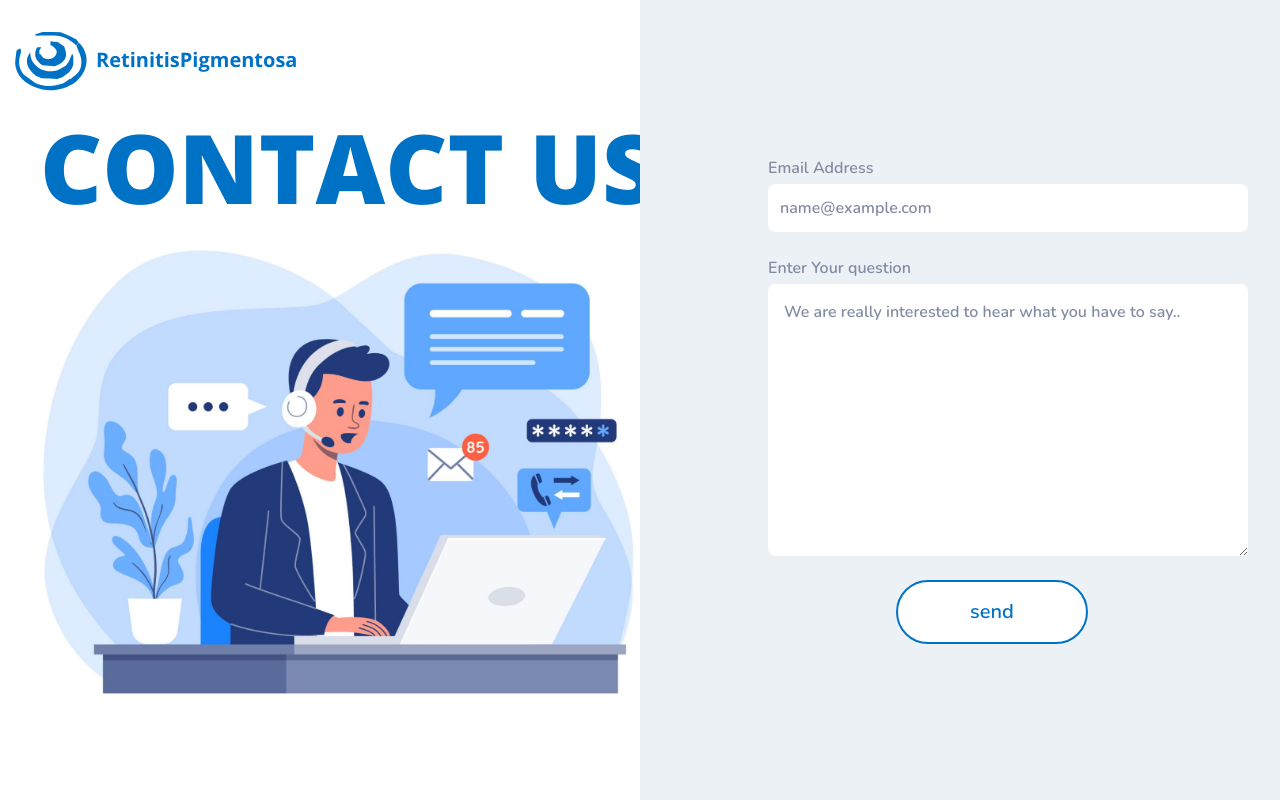
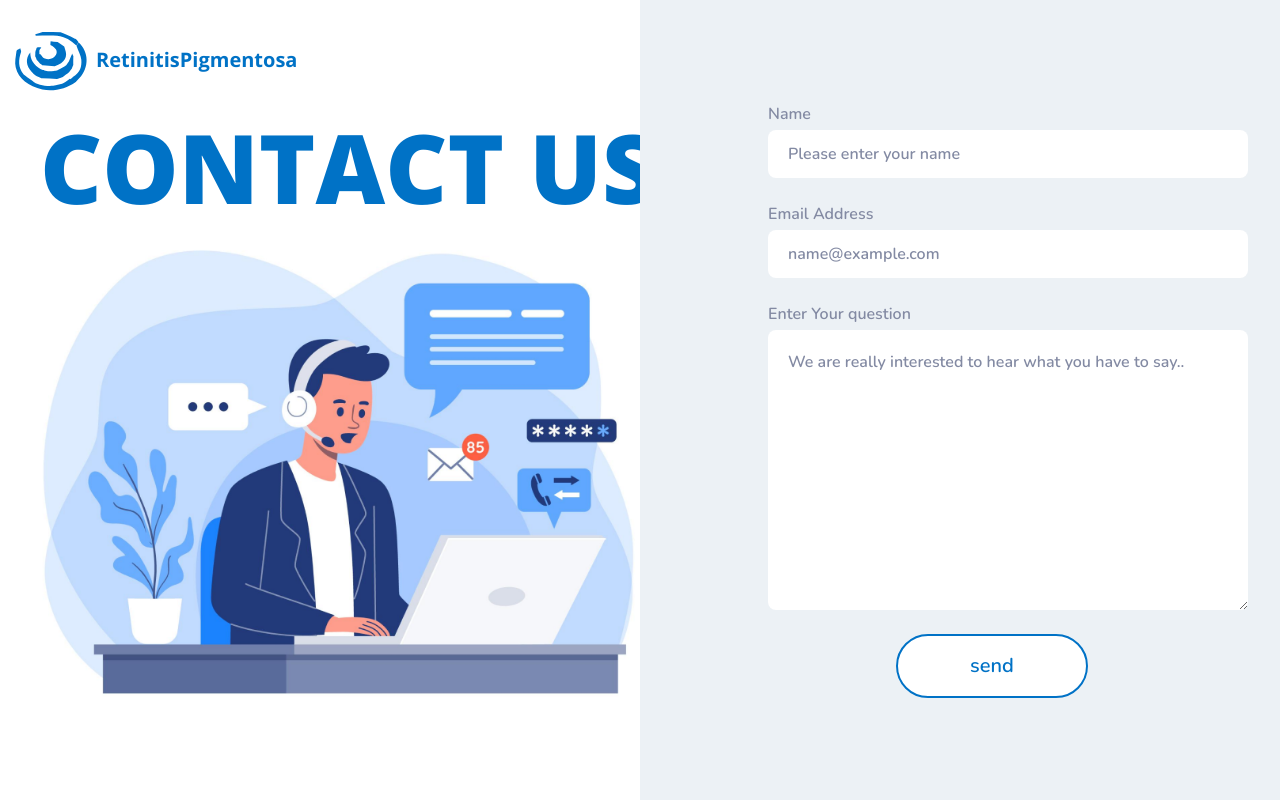
Before and after one commit to EL-Gazoly/RentinitisPigmentosa, a React (Create React App) app in the folder frontend/: page /contact in a window 1280 px wide. Built offline with nearby package versions, Linux system fonts and the light colour scheme.

Commit message:
Add input field and adjust styling for Contact form

```diff
--- a/frontend/src/pages/Contact.jsx
+++ b/frontend/src/pages/Contact.jsx
@@ -17,15 +17,21 @@ const Contact = () => {
          </div>
          <div className="right w-1/2 bg-lightblue grid">
             <div className=' justify-self-center w-full ml-64 self-center grid grid-cols-1  gap-y-6'>
+            <div className='flex flex-col gap-y-1 '>
+                    <label htmlFor="name" className=' text-secondary'>Name</label>
+                    <input type="text"
+                    placeholder='Please enter your name'
+                    className=' w-3/4 h-12 rounded-lg p-5 placeholder:text-secondary focus:outline-none focus:border focus:border-primary' />
+                </div>
                 <div className='flex flex-col gap-y-1 '>
                     <label htmlFor="email" className=' text-secondary'>Email Address</label>
                     <input type="email"
                     placeholder='name@example.com'
-                    className=' w-3/4 h-12 rounded-lg p-3 placeholder:text-secondary focus:outline-none focus:border focus:border-primary' />
+                    className=' w-3/4 h-12 rounded-lg p-5 placeholder:text-secondary focus:outline-none focus:border focus:border-primary' />
                 </div>
                 <div className='flex flex-col gap-y-1 '>
                     <label className=' text-secondary' >Enter Your question</label>
-                    <textarea className=' w-3/4 focus:outline-none rounded-lg p-4 focus:border focus:border-primary
+                    <textarea className=' w-3/4 focus:outline-none rounded-lg p-5 focus:border focus:border-primary
                     placeholder:text-secondary
                     ' name="" id="" cols="30" rows="10" placeholder='We are really interested to hear what you have to say..'></textarea>
                 </div>
```
